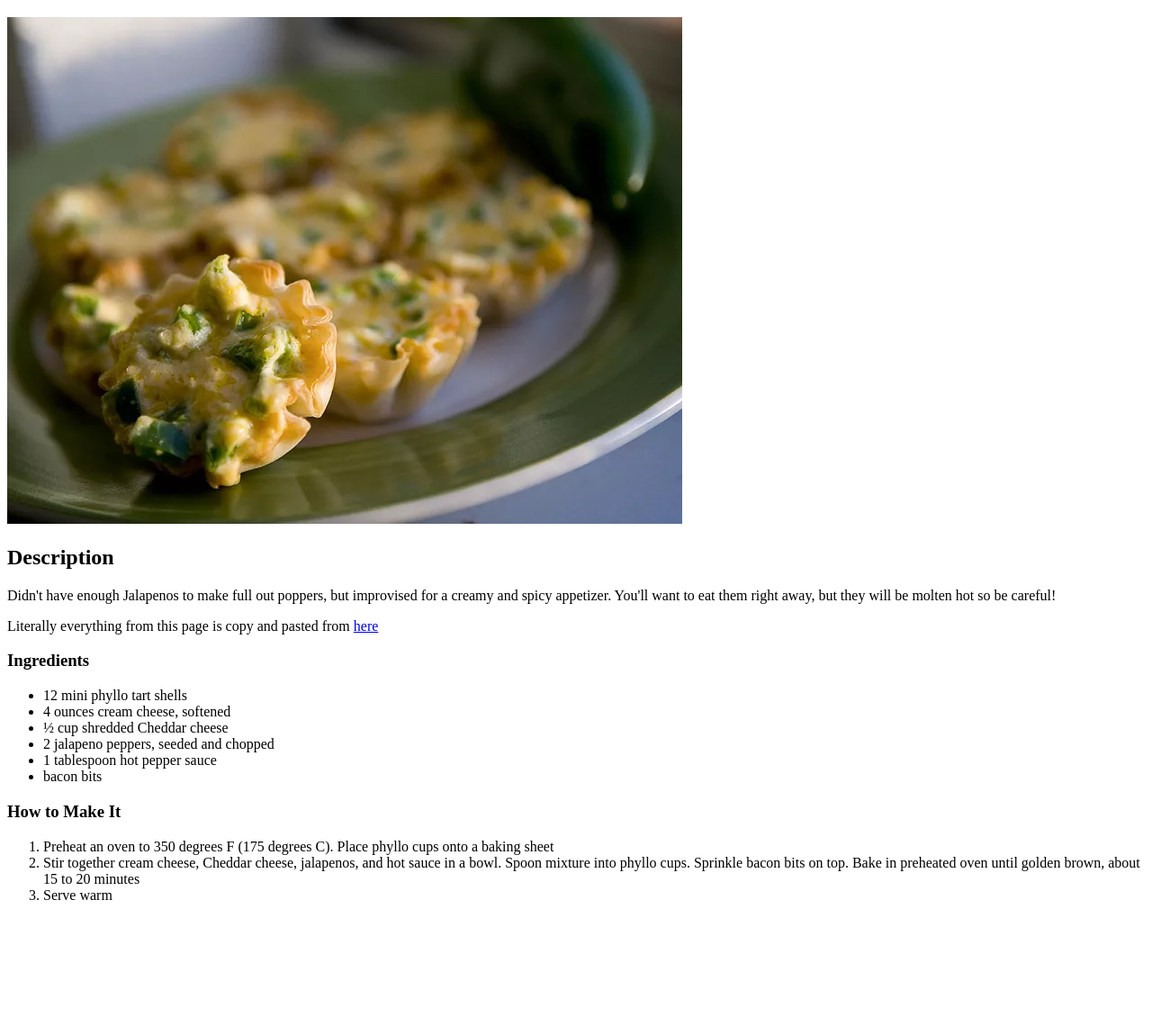
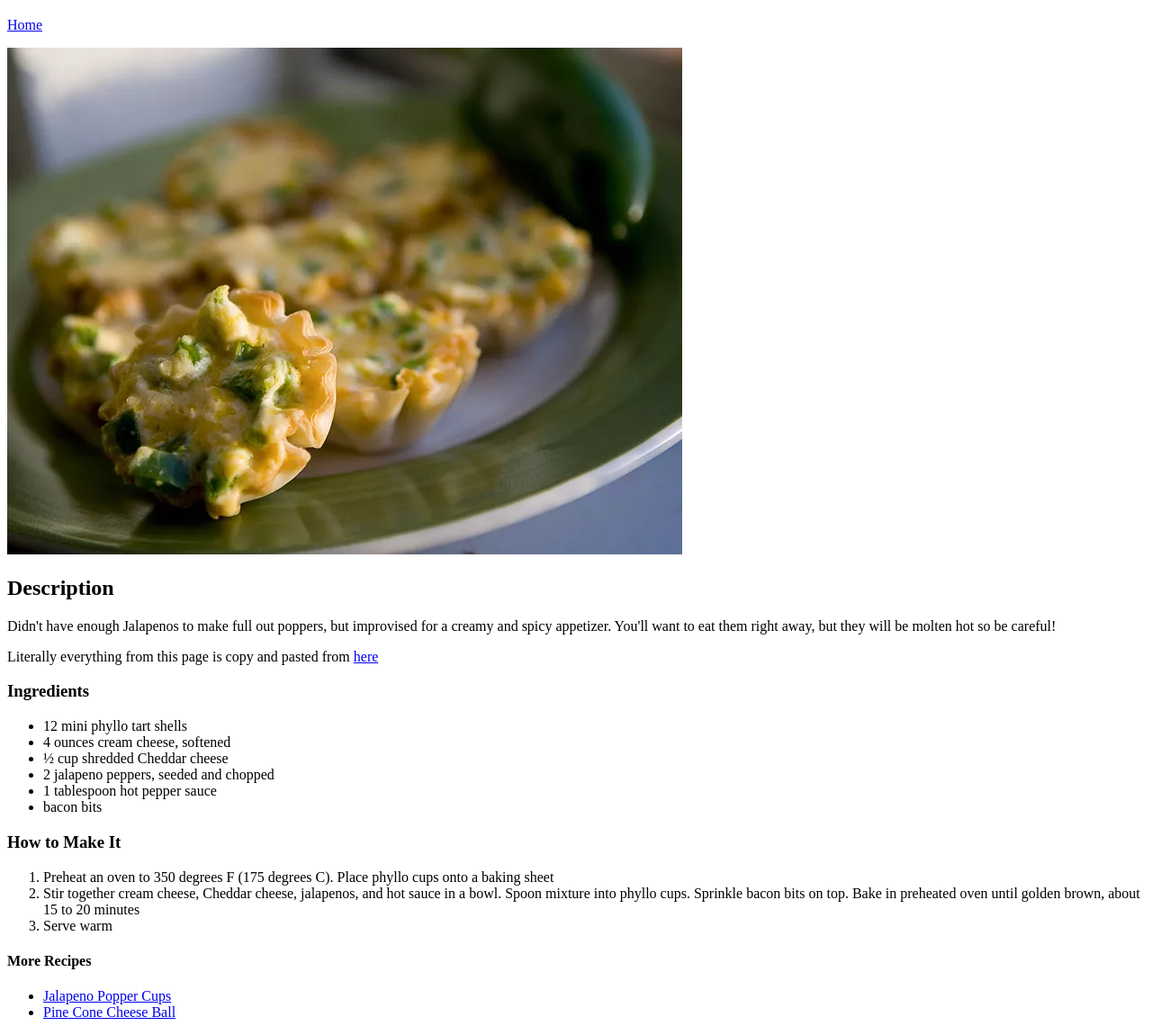
Before and after one commit to nruizbueno1/odin-recipes, a plain HTML site: page recipes/jalapenopopcups.html in a window 1280 px wide. Shown: the part 61-1211 px from the top of the page at 90% size. Before the commit the page ends 1081 px from the top, so only its background shows below. Drawn offline with Linux system fonts and the light colour scheme.

Commit message:
Modify recipes pages to add internal links and minor changes to index
Added a home link and a link to the other recipes on the
recipe pages. Added a brief description to the index.html file
Changes made were cosmetic in nature

```diff
--- a/recipes/jalapenopopcups.html
+++ b/recipes/jalapenopopcups.html
@@ -8,7 +8,8 @@
 </head>
 <body>
     <h1>Jalapeno Popper Cups</h1>
-	<img src="../img/jalapeno-popper-cups.jpg" alt="Jalapeno Popper Cups picture" style="width=500px;height=500px;">
+	<p><a href="../index.html">Home</a></p>
+	<p><img src="../img/jalapeno-popper-cups.jpg" alt="Jalapeno Popper Cups picture" style="width=500px;height=500px;"></p>
 	<p><h2>Description</h2></p>
     <p>Didn't have enough Jalapenos to make full out poppers, but improvised for a creamy and spicy appetizer. You'll want to eat them right away, but they will be molten hot so be careful!</p>
     <p>Literally everything from this page is copy and pasted from <a href="https://www.allrecipes.com/recipe/213558/jalapeno-popper-cups/">here</a></p>
@@ -27,7 +28,11 @@
 		<li>Preheat an oven to 350 degrees F (175 degrees C). Place phyllo cups onto a baking sheet</li>
 		<li>Stir together cream cheese, Cheddar cheese, jalapenos, and hot sauce in a bowl. Spoon mixture into phyllo cups. Sprinkle bacon bits on top. Bake in preheated oven until golden brown, about 15 to 20 minutes</li>
 		<li>Serve warm</li>
-
 	</ol>
+	<p><h4>More Recipes</h4></p>
+		<ul>
+			<li><a href="./jalapenopopcups.html">Jalapeno Popper Cups</a></li>
+			<li><a href="./pccheeseball.html">Pine Cone Cheese Ball</a></li>
+		</ul>
 </body>
 </html>
```
Also changed, not shown: index.html (+1 -1 lines), recipes/pccheeseball.html (+7 -2 lines), recipes/pennealfredo.html (+8 -1 lines).
